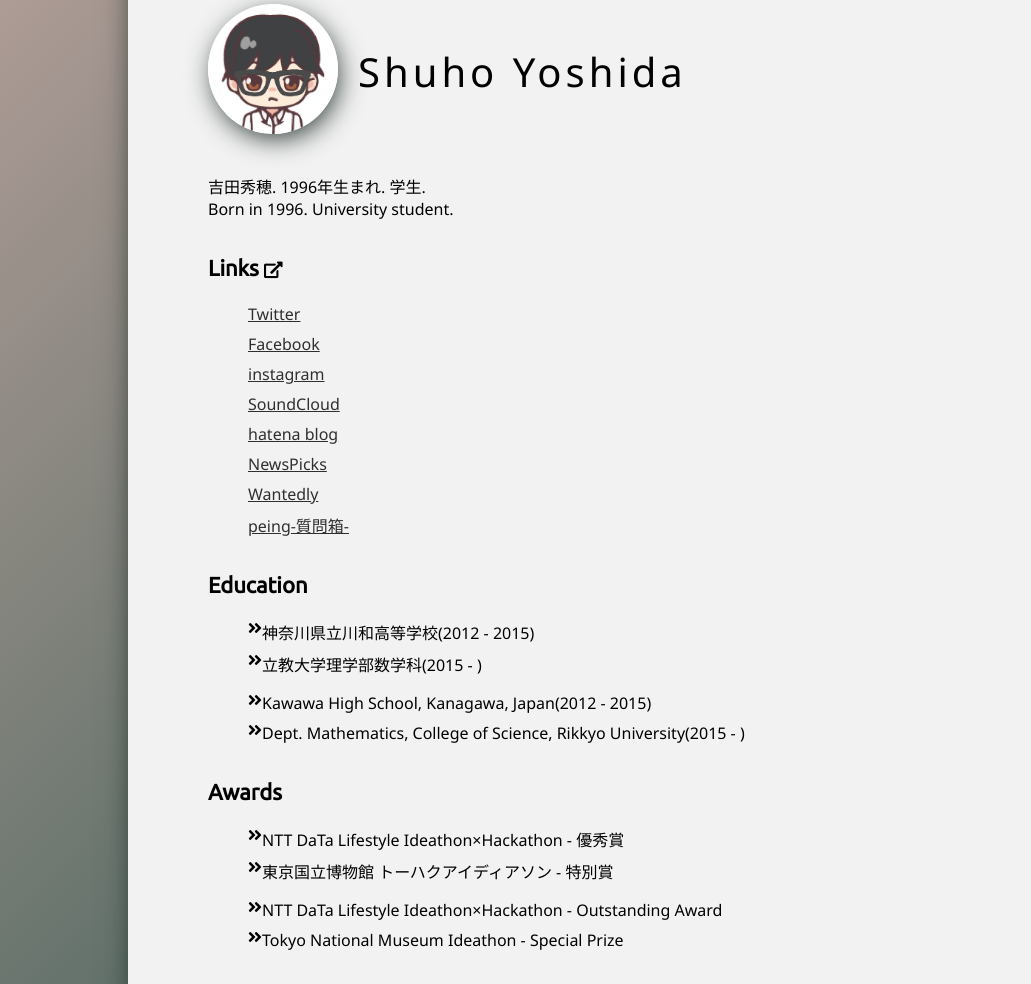
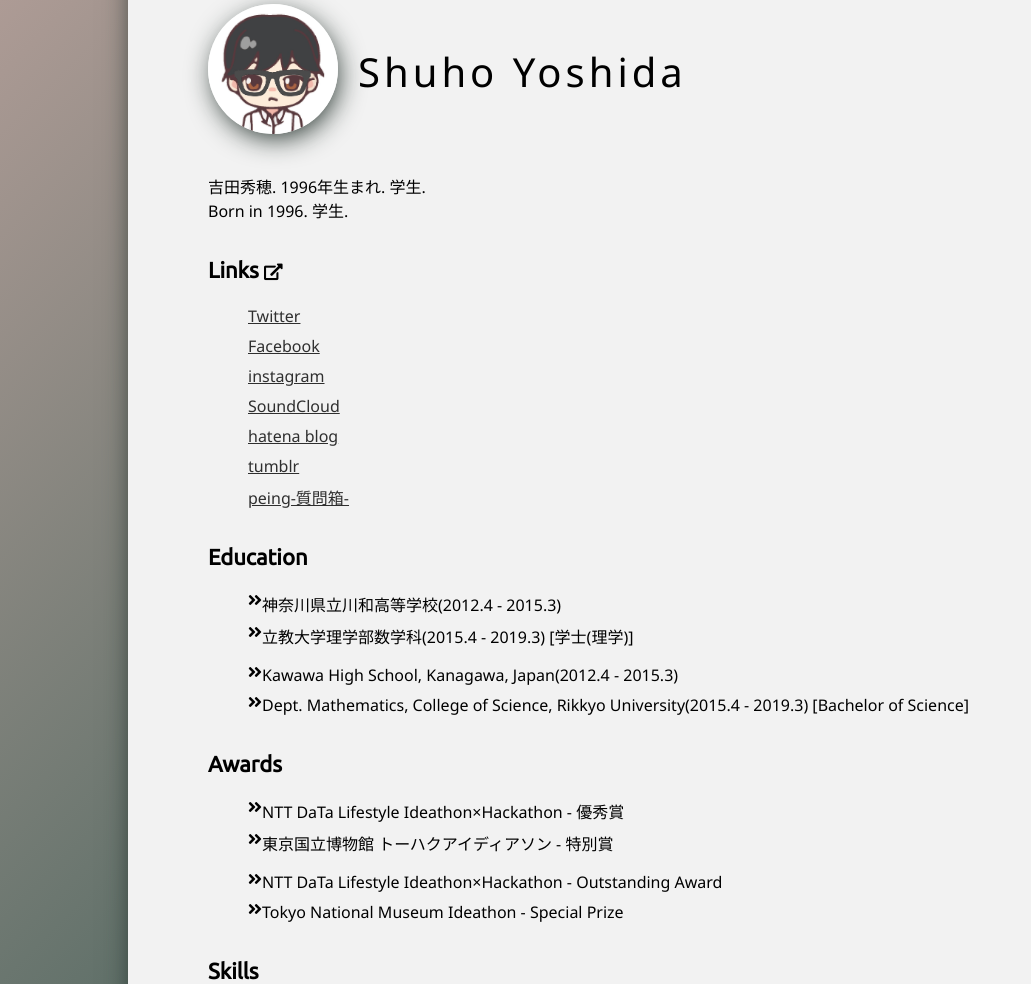
Before and after one commit to shuhoy/shuhoy.github.io, a PHP site: page / in a window 1280 px wide. Shown: the part 876-1860 px from the top of the page, without its empty margins (0-1031 px from the left). Run offline with PHP 8.4, Linux system fonts and the light colour scheme; some libraries are stand-ins or nearby versions.

Commit message:
update content(index.html)

```diff
--- a/index.html
+++ b/index.html
@@ -104,7 +104,7 @@
 						</div>
 						<div class="box">
 							<p>吉田秀穂.  1996年生まれ.  学生.</p>
-							<p>Born in 1996. University student.</p>
+							<p>Born in 1996.  学生.</p>
 						</div>
 						<div class="box links">
 							<h3>Links <i class="fas fa-external-link-alt fa-xs"></i></h3>
@@ -125,11 +125,14 @@
 									<a href="https://shuhoyo.hatenablog.com/" class="buttonarr">hatena blog</a>
 								</li>
 								<li>
+									<a href="https://shuhoyo.tumblr.com/" class="buttonarr">tumblr</a>
+								</li>
+								<!--<li>
 									<a href="https://newspicks.com/user/848394" class="buttonarr">NewsPicks</a>
-								</li>
-								<li>
+								</li>-->
+								<!--<li>
 									<a href="https://www.wantedly.com/users/18450029" class="buttonarr">Wantedly</a>
-								</li>
+								</li>-->
 								<li>
 									<a href="https://peing.net/ja/shuhoyo" class="buttonarr">peing-質問箱-</a>
 								</li>
@@ -139,12 +142,12 @@
 							<h3>Education</h3>
 							<div class="textbox">
 								<ul>
-									<li><i class="fas fa-angle-double-right"></i> 神奈川県立川和高等学校(2012 - 2015)</li>
-									<li><i class="fas fa-angle-double-right"></i> 立教大学理学部数学科(2015 - )</li>
+									<li><i class="fas fa-angle-double-right"></i> 神奈川県立川和高等学校(2012.4 - 2015.3)</li>
+									<li><i class="fas fa-angle-double-right"></i> 立教大学理学部数学科(2015.4 - 2019.3) [学士(理学)]</li>
 								</ul>
 								<ul>
-									<li><i class="fas fa-angle-double-right"></i> Kawawa High School, Kanagawa, Japan(2012 - 2015)</li>
-									<li><i class="fas fa-angle-double-right"></i> Dept. Mathematics, College of Science, Rikkyo University(2015 - )</li>
+									<li><i class="fas fa-angle-double-right"></i> Kawawa High School, Kanagawa, Japan(2012.4 - 2015.3)</li>
+									<li><i class="fas fa-angle-double-right"></i> Dept. Mathematics, College of Science, Rikkyo University(2015.4 - 2019.3) [Bachelor of Science]</li>
 								</ul>
 							</div>
 						</div>
--- a/style.css
+++ b/style.css
@@ -210,6 +210,7 @@ h3{
     .name h2{
         font-size: 25px;
         margin-left: 5px;
+        letter-spacing: 0.05em;
     }
 }
 
```
